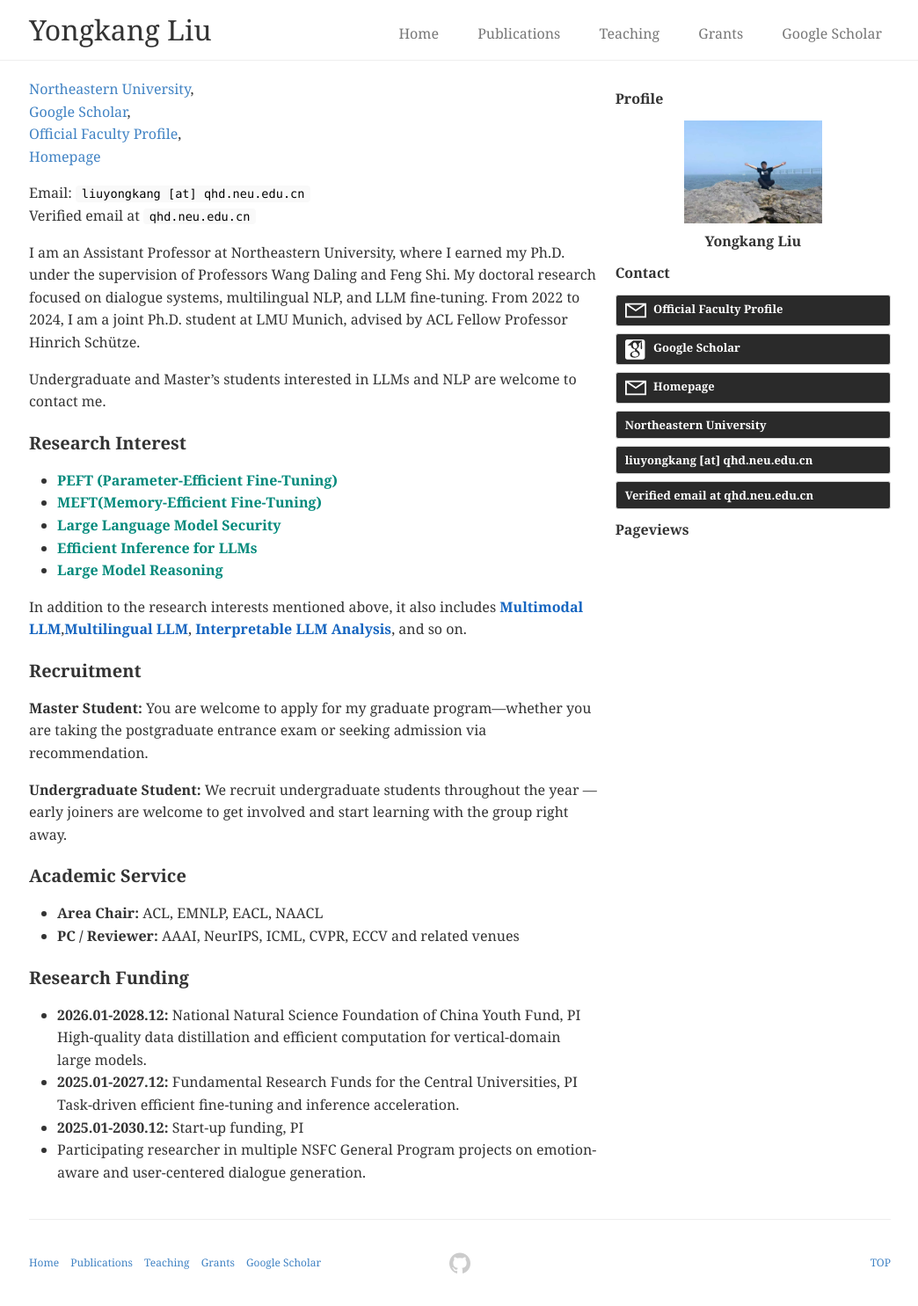
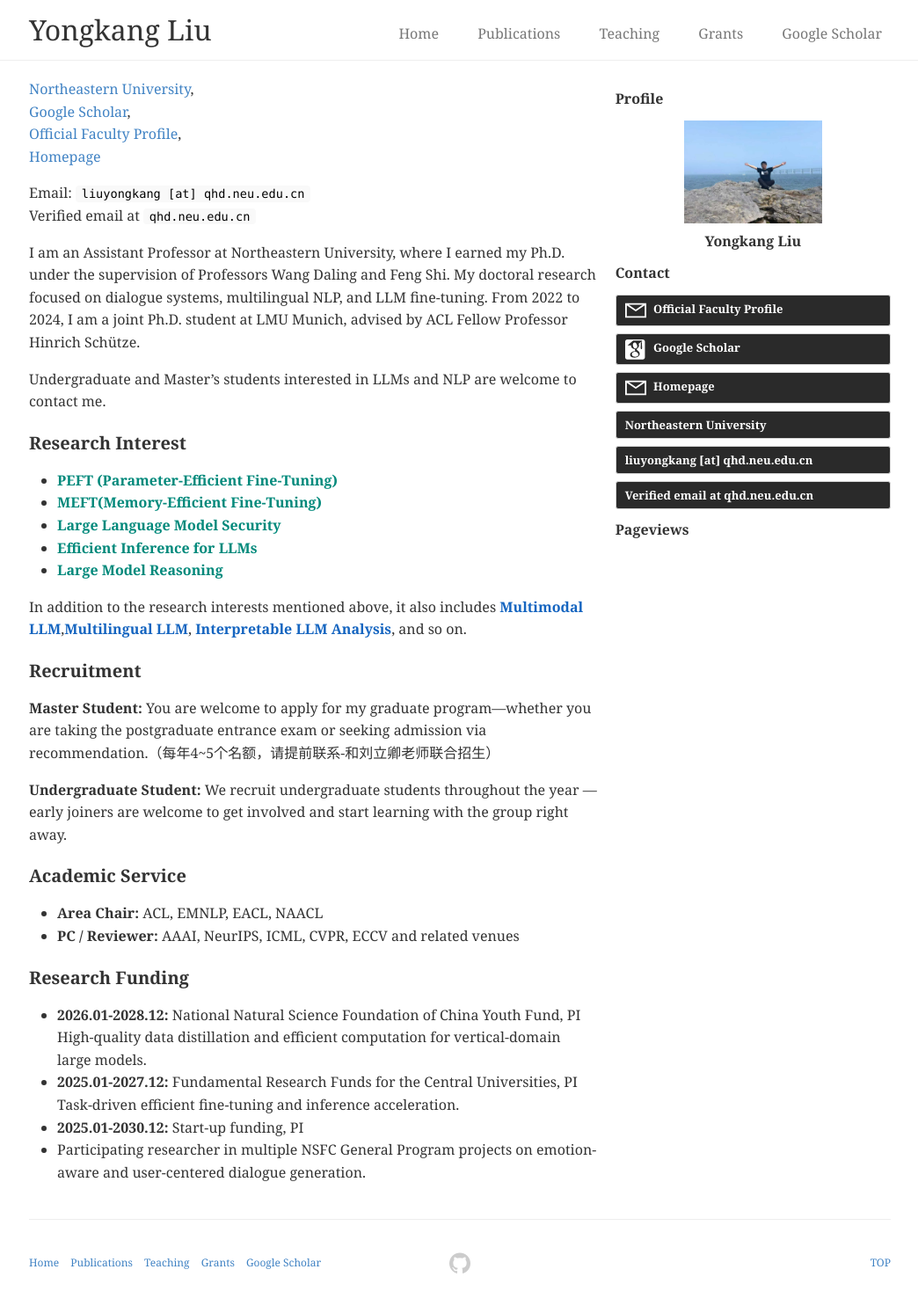
Before and after one commit to misonsky/misonsky.github.io, a Jekyll site: the page built from pages/index.md, in a window 1280 px wide. Shown: the whole page at 88% size, without its empty margins (117-1161 px from the left). Built offline with Jekyll 4.4.1, drawn with Linux system fonts in a browser that asks for light colours; a script that is not in the unit is left out.

Commit message:
Update recruitment details for master's program
Added information about admission slots and contact for master's program.

```diff
--- a/pages/index.md
+++ b/pages/index.md
@@ -38,7 +38,7 @@
 
 #### Recruitment
 
-**Master Student:** You are welcome to apply for my graduate program—whether you are taking the postgraduate entrance exam or seeking admission via recommendation.
+**Master Student:** You are welcome to apply for my graduate program—whether you are taking the postgraduate entrance exam or seeking admission via recommendation.（每年4~5个名额，请提前联系-和刘立卿老师联合招生）
 
 **Undergraduate Student:**  We recruit undergraduate students throughout the year — early joiners are welcome to get involved and start learning with the group right away.
 
```
